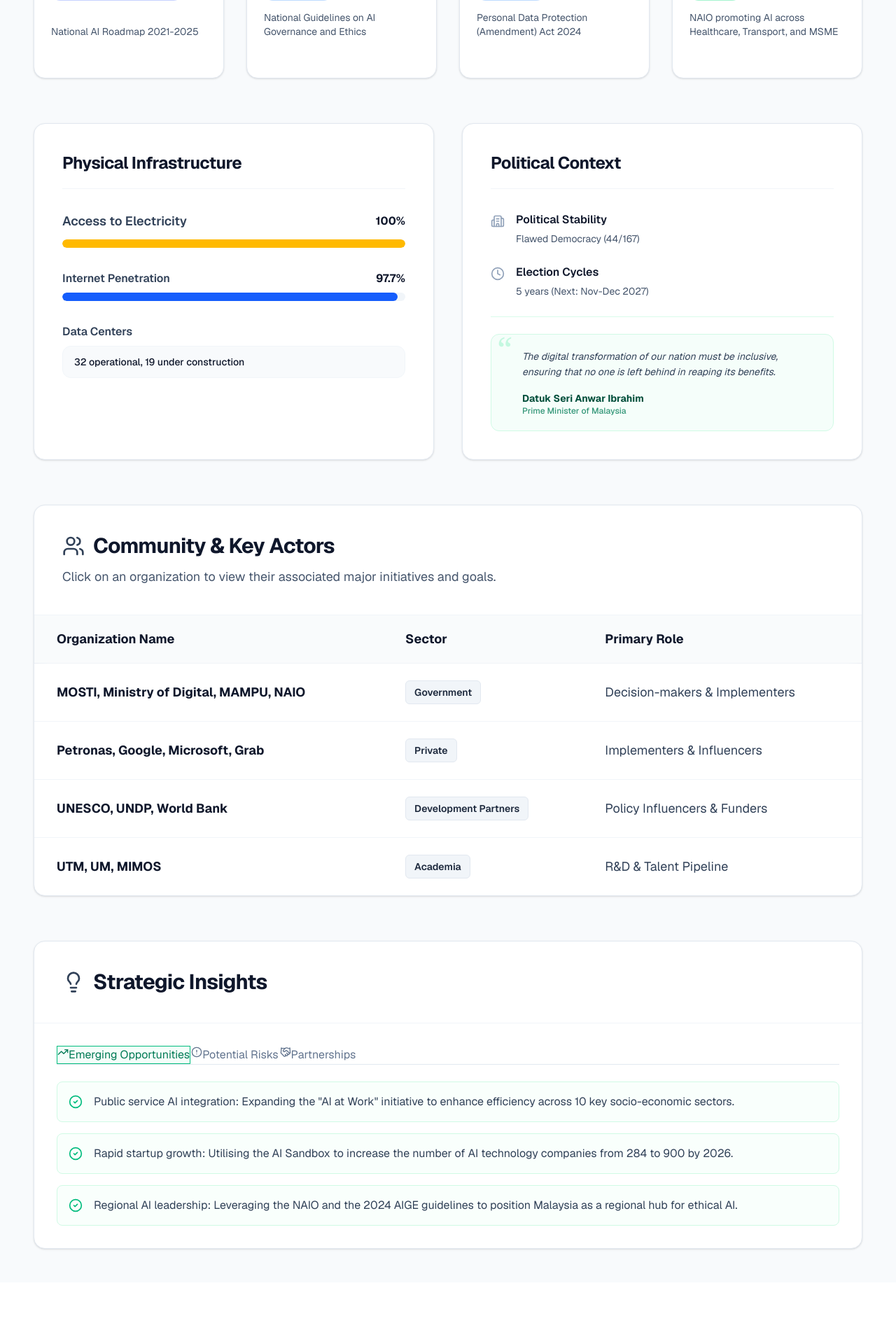
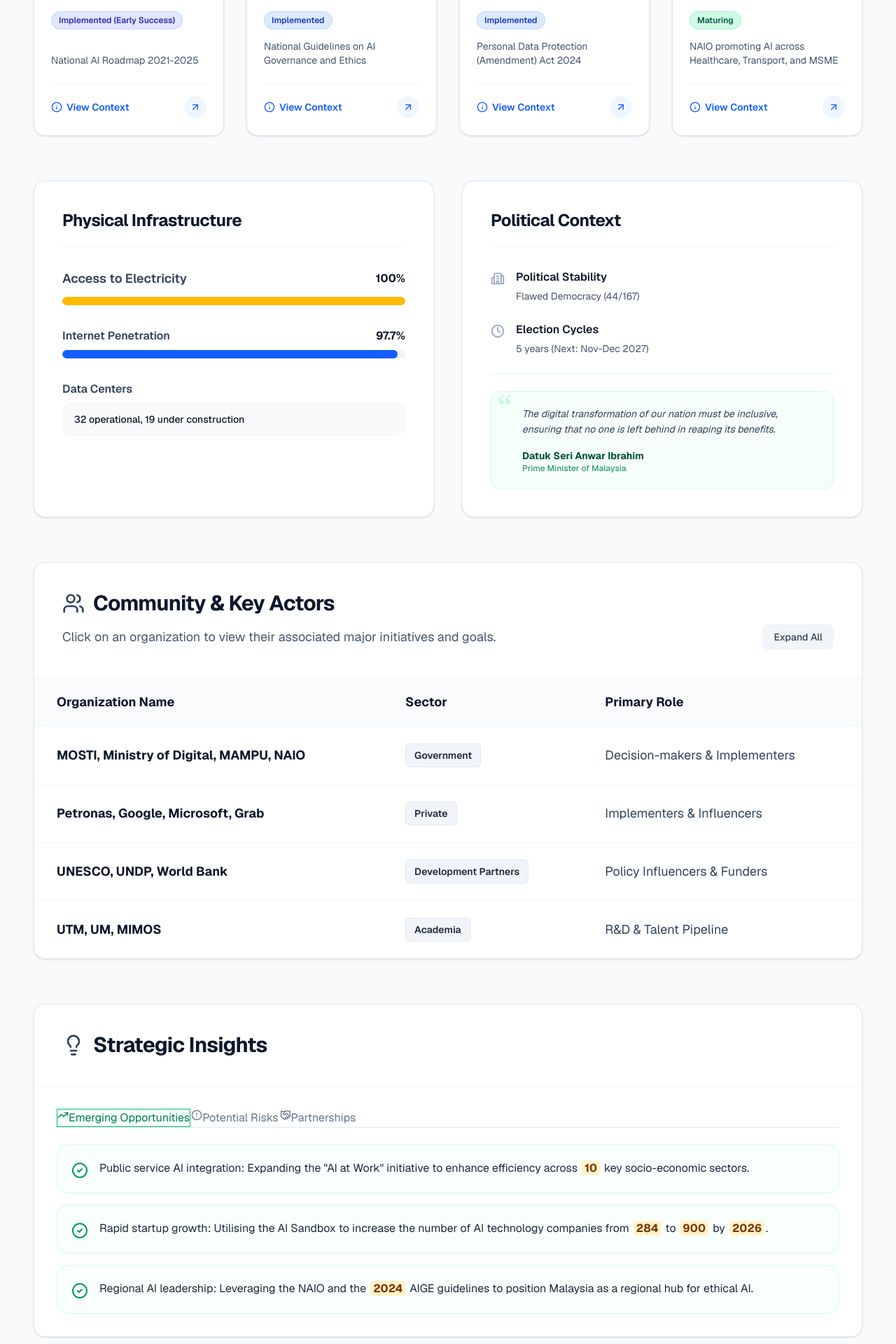
Before and after one commit to aakash2410/UNDP_Viz, a Next.js app: page /countries/malaysia in a window 1280 px wide. Shown: the part 780-2700 px from the top of the page at 70% size. Before the commit the page ends 2612 px from the top, so only its background shows below. Built offline with nearby package versions, Linux system fonts and the light colour scheme; a web font is replaced by a local one.

Commit message:
added changes

```diff
--- a/src/components/dashboard/CountryDetailDashboard.tsx
+++ b/src/components/dashboard/CountryDetailDashboard.tsx
@@ -3,7 +3,7 @@
 import React, { useState } from 'react';
 import {
     Network, Zap, CheckCircle2, AlertCircle, Clock,
-    Map, Activity, Users, Building2, Lightbulb, TrendingUp, Handshake, Globe, ShieldCheck, FileText, Cpu, ArrowLeft, X
+    Map, Activity, Users, Building2, Lightbulb, TrendingUp, Handshake, Globe, ShieldCheck, FileText, Cpu, ArrowLeft, X, Info
 } from 'lucide-react';
 import { motion, AnimatePresence, Variants } from 'framer-motion';
 import Link from 'next/link';
@@ -57,6 +57,21 @@ export default function CountryDetailDashboard({ data }: { data: CountryDetailDa
     const [activeTab, setActiveTab] = useState<'Opportunities' | 'Risks' | 'Partnerships'>('Opportunities');
     const [expandedActorId, setExpandedActorId] = useState<string | null>(null);
     const [selectedMetric, setSelectedMetric] = useState<MetricCard | null>(null);
+    const [allActorsExpanded, setAllActorsExpanded] = useState(false);
+
+    // --- Utility Helpers ---
+
+    // Auto-highlights financial figures (e.g., $50M, USD 18B, 100%) and specific keywords
+    const highlightKeyMetrics = (text: string) => {
+        const regex = /(\$?\d+(?:\.\d+)?[MBKmbk]?\b|\d+(?:\.\d+)?%|USD \d+(?:\.\d+)?[MBKmbk]?|RM\d+(?:\.\d+)?[MBKmbk]?)/g;
+        const parts = text.split(regex);
+        return parts.map((part, i) => {
+            if (part.match(regex)) {
+                return <strong key={i} className="bg-amber-100 text-amber-900 px-1 rounded mx-0.5">{part}</strong>;
+            }
+            return part;
+        });
+    };
 
     // --- Render Helpers ---
 
@@ -81,8 +96,13 @@ export default function CountryDetailDashboard({ data }: { data: CountryDetailDa
             </div>
             <p className="text-sm text-slate-600 mt-auto">{cardData.description}</p>
             {cardData.modalDetails && (
-                <div className="mt-4 text-xs font-semibold text-blue-600 flex items-center opacity-0 group-hover:opacity-100 transition-opacity">
-                    View deep dive &rarr;
+                <div className="mt-6 pt-4 border-t border-slate-100 flex items-center justify-between text-blue-600 group-hover:text-blue-700 transition-colors">
+                    <span className="text-sm font-semibold flex items-center gap-1.5">
+                        <Info className="w-4 h-4" /> View Context
+                    </span>
+                    <div className="w-8 h-8 rounded-full bg-blue-50 flex items-center justify-center group-hover:bg-blue-100 group-hover:scale-110 transition-all">
+                        <ArrowLeft className="w-4 h-4 rotate-135 transform -rotate-45" />
+                    </div>
                 </div>
             )}
         </motion.div>
@@ -179,6 +199,14 @@ export default function CountryDetailDashboard({ data }: { data: CountryDetailDa
                         <span className="text-blue-600 font-semibold tracking-wider uppercase text-sm">Country Profile</span>
                     </div>
                     <h1 className="text-4xl md:text-5xl font-extrabold text-slate-900 tracking-tight">{data.countryName}</h1>
+                </div>
+                <div className="flex items-center gap-3">
+                    <Link
+                        href="/scoring"
+                        className="inline-flex items-center gap-1.5 px-4 py-2 bg-white border border-slate-200 text-slate-700 font-medium text-sm rounded-xl hover:bg-slate-50 hover:text-blue-600 hover:border-blue-200 transition-all shadow-sm cursor-pointer"
+                    >
+                        <ShieldCheck className="w-4 h-4" /> Scoring Methodology
+                    </Link>
                 </div>
             </div>
 
@@ -318,7 +346,15 @@ export default function CountryDetailDashboard({ data }: { data: CountryDetailDa
                             <Users className="w-8 h-8 text-slate-700" />
                             <h2 id="section-c-title" className="text-3xl font-bold tracking-tight">Community & Key Actors</h2>
                         </div>
-                        <p className="text-lg text-slate-600 mt-3">Click on an organization to view their associated major initiatives and goals.</p>
+                        <div className="mt-3 flex flex-col sm:flex-row sm:items-center justify-between gap-4">
+                            <p className="text-lg text-slate-600">Click on an organization to view their associated major initiatives and goals.</p>
+                            <button
+                                onClick={() => setAllActorsExpanded(!allActorsExpanded)}
+                                className="inline-flex items-center gap-2 px-4 py-2 bg-slate-100 hover:bg-slate-200 text-slate-700 font-medium rounded-lg text-sm transition-colors"
+                            >
+                                {allActorsExpanded ? 'Collapse All' : 'Expand All'}
+                            </button>
+                        </div>
                     </div>
 
                     <div className="w-full overflow-x-auto">
@@ -331,14 +367,19 @@ export default function CountryDetailDashboard({ data }: { data: CountryDetailDa
                                 </tr>
                             </thead>
                             <tbody className="divide-y divide-slate-100">
-                                {data.sectionC.actors.map((actor: Actor) => (
+                                {data.sectionC.actors.map((actor: Actor) => {
+                                    const isExpanded = allActorsExpanded || expandedActorId === actor.id;
+                                    return (
                                         <React.Fragment key={actor.id}>
                                             <tr
-                                            className="hover:bg-blue-50/40 cursor-pointer transition-colors"
-                                            onClick={() => setExpandedActorId(expandedActorId === actor.id ? null : actor.id)}
-                                            aria-expanded={expandedActorId === actor.id}
+                                                className="hover:bg-blue-50/40 cursor-pointer transition-colors group"
+                                                onClick={() => {
+                                                    if (allActorsExpanded) setAllActorsExpanded(false);
+                                                    setExpandedActorId(isExpanded ? null : actor.id);
+                                                }}
+                                                aria-expanded={isExpanded}
                                             >
-                                            <td className="px-8 py-6 font-bold text-slate-900">{actor.name}</td>
+                                                <td className="px-8 py-6 font-bold text-slate-900 group-hover:text-blue-600 transition-colors">{actor.name}</td>
                                                 <td className="px-8 py-6">
                                                     <span className="inline-flex items-center px-3 py-1.5 rounded-md text-sm font-semibold bg-slate-100 text-slate-800 border border-slate-200">
                                                         {actor.type}
@@ -347,7 +388,7 @@ export default function CountryDetailDashboard({ data }: { data: CountryDetailDa
                                                 <td className="px-8 py-6 text-slate-700 max-w-sm truncate">{actor.role}</td>
                                             </tr>
                                             {/* Collapsible content (Progressive Disclosure) */}
-                                        {expandedActorId === actor.id && (
+                                            {isExpanded && (
                                                 <tr className="bg-blue-50/20" aria-hidden={expandedActorId !== actor.id}>
                                                     <td colSpan={3} className="px-8 py-6">
                                                         <div className="pl-6 border-l-4 border-blue-500 py-3">
@@ -366,7 +407,8 @@ export default function CountryDetailDashboard({ data }: { data: CountryDetailDa
                                                 </tr>
                                             )}
                                         </React.Fragment>
-                                ))}
+                                    );
+                                })}
                             </tbody>
                         </table>
                     </div>
@@ -419,21 +461,21 @@ export default function CountryDetailDashboard({ data }: { data: CountryDetailDa
                         <div className="pt-6" role="tabpanel">
                             <ul className="space-y-4">
                                 {activeTab === 'Opportunities' && data.sectionD.opportunities.map(item => (
-                                    <li key={item.id} className="flex gap-4 bg-emerald-50/30 p-4 rounded-lg border border-emerald-100">
-                                        <div className="mt-0.5"><CheckCircle2 className="w-5 h-5 text-emerald-500" /></div>
-                                        <p className="text-slate-700">{item.text}</p>
+                                    <li key={item.id} className="flex gap-4 bg-emerald-50/30 p-5 rounded-2xl border border-emerald-100">
+                                        <div className="mt-1"><CheckCircle2 className="w-6 h-6 text-emerald-600" /></div>
+                                        <p className="text-slate-800 leading-relaxed text-base">{highlightKeyMetrics(item.text)}</p>
                                     </li>
                                 ))}
                                 {activeTab === 'Risks' && data.sectionD.risks.map(item => (
-                                    <li key={item.id} className="flex gap-4 bg-rose-50/30 p-4 rounded-lg border border-rose-100">
-                                        <div className="mt-0.5"><AlertCircle className="w-5 h-5 text-rose-500" /></div>
-                                        <p className="text-slate-700">{item.text}</p>
+                                    <li key={item.id} className="flex gap-4 bg-rose-50/30 p-5 rounded-2xl border border-rose-100">
+                                        <div className="mt-1"><AlertCircle className="w-6 h-6 text-rose-600" /></div>
+                                        <p className="text-slate-800 leading-relaxed text-base">{highlightKeyMetrics(item.text)}</p>
                                     </li>
                                 ))}
                                 {activeTab === 'Partnerships' && data.sectionD.partnerships.map(item => (
-                                    <li key={item.id} className="flex gap-4 bg-blue-50/30 p-4 rounded-lg border border-blue-100">
-                                        <div className="mt-0.5"><Handshake className="w-5 h-5 text-blue-500" /></div>
-                                        <p className="text-slate-700">{item.text}</p>
+                                    <li key={item.id} className="flex gap-4 bg-blue-50/30 p-5 rounded-2xl border border-blue-100">
+                                        <div className="mt-1"><Handshake className="w-6 h-6 text-blue-600" /></div>
+                                        <p className="text-slate-800 leading-relaxed text-base">{highlightKeyMetrics(item.text)}</p>
                                     </li>
                                 ))}
                             </ul>
```
Also changed, not shown: src/components/dashboard/MacroOverview.tsx (+10 -12 lines). Lines whose indentation alone changed are shown as unchanged.
